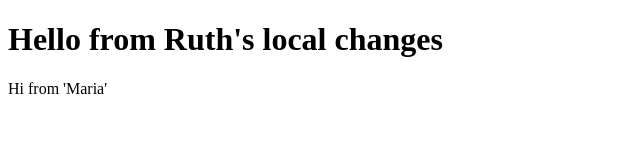
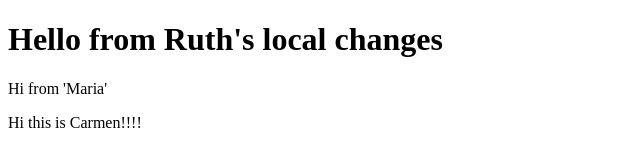
Before and after one commit to LisaLuciernaga/git-project-test, a plain HTML site: page index.html in a window 1280 px wide. Shown: the whole page, without its empty margins (0-640 px from the left). Drawn offline with Linux system fonts and the light colour scheme.

Commit message:
carmen changes

```diff
--- a/index.html
+++ b/index.html
@@ -9,5 +9,6 @@
 <body>
     <h1>Hello from Ruth's local changes</h1>
     <p>Hi from 'Maria'</p>
+    <p>Hi this is Carmen!!!!</p>
 </body>
 </html>
```
